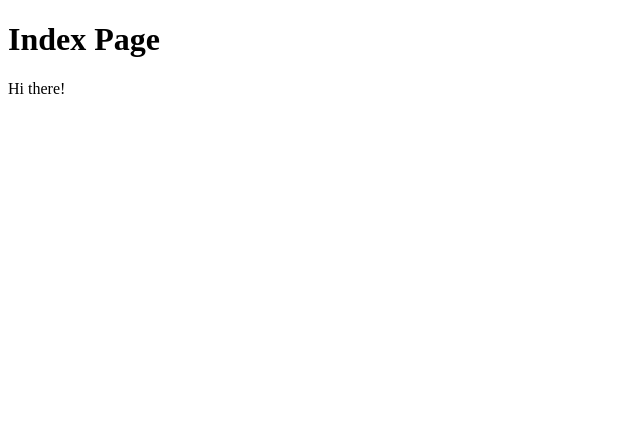
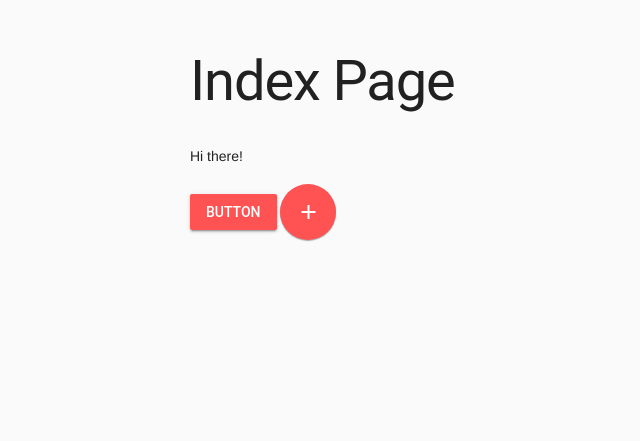
Before and after one commit to ViktorovEugene/material_design_tutorial, a Flask app: page / in a window 1280 px wide. Shown: the top 441 px of the page, without its empty margins (0-640 px from the left). Before the commit the page ends 94 px from the top, so only its background shows below. Run offline with Flask 2, Linux system fonts and the light colour scheme; some libraries are stand-ins or nearby versions.

Commit message:
Add buttons

```diff
--- /dev/null
+++ b/static/index.css
@@ -0,0 +1,6 @@
+body {
+  margin: auto;
+  padding: 20px;
+  background: #fafafa;
+  width: 900px;
+}
--- a/templates/index.html
+++ b/templates/index.html
@@ -3,9 +3,22 @@
 <head>
   <meta charset="UTF-8">
   <title>Index Page</title>
+
+  <link rel="stylesheet" href="https://fonts.googleapis.com/icon?family=Material+Icons">
+  <link rel="stylesheet" href="https://code.getmdl.io/1.1.3/material.brown-red.min.css">
+  <link rel="stylesheet" href="/static/index.css">
+  <script defer src="https://code.getmdl.io/1.1.3/material.min.js"></script>
 </head>
 <body>
   <h1>Index Page</h1>
   <p>Hi there!</p>
+  <!-- Accent-colored raised button with ripple -->
+  <button class="mdl-button mdl-js-button mdl-button--raised mdl-js-ripple-effect mdl-button--accent">
+    Button
+  </button>
+  <!-- Colored FAB button -->
+  <button class="mdl-button mdl-js-button mdl-button--fab mdl-button--colored">
+    <i class="material-icons">add</i>
+  </button>
 </body>
 </html>
```
